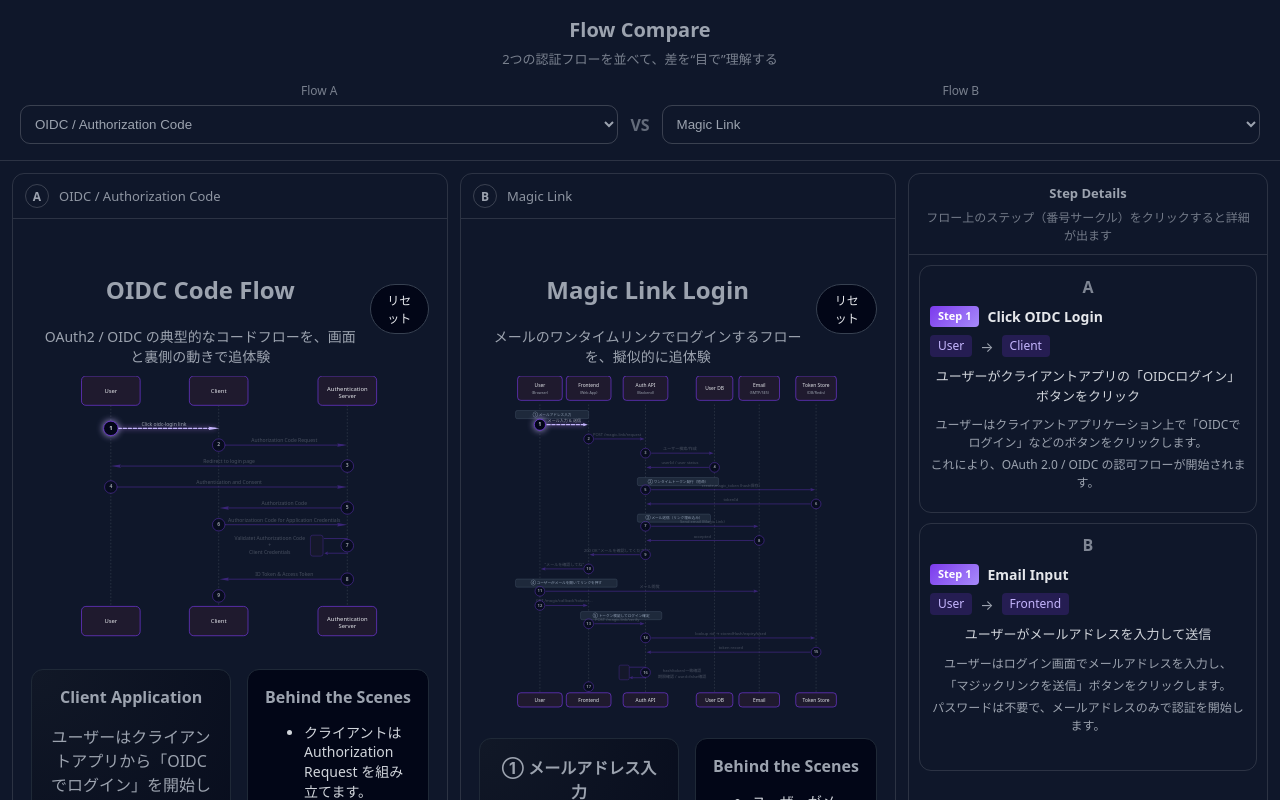
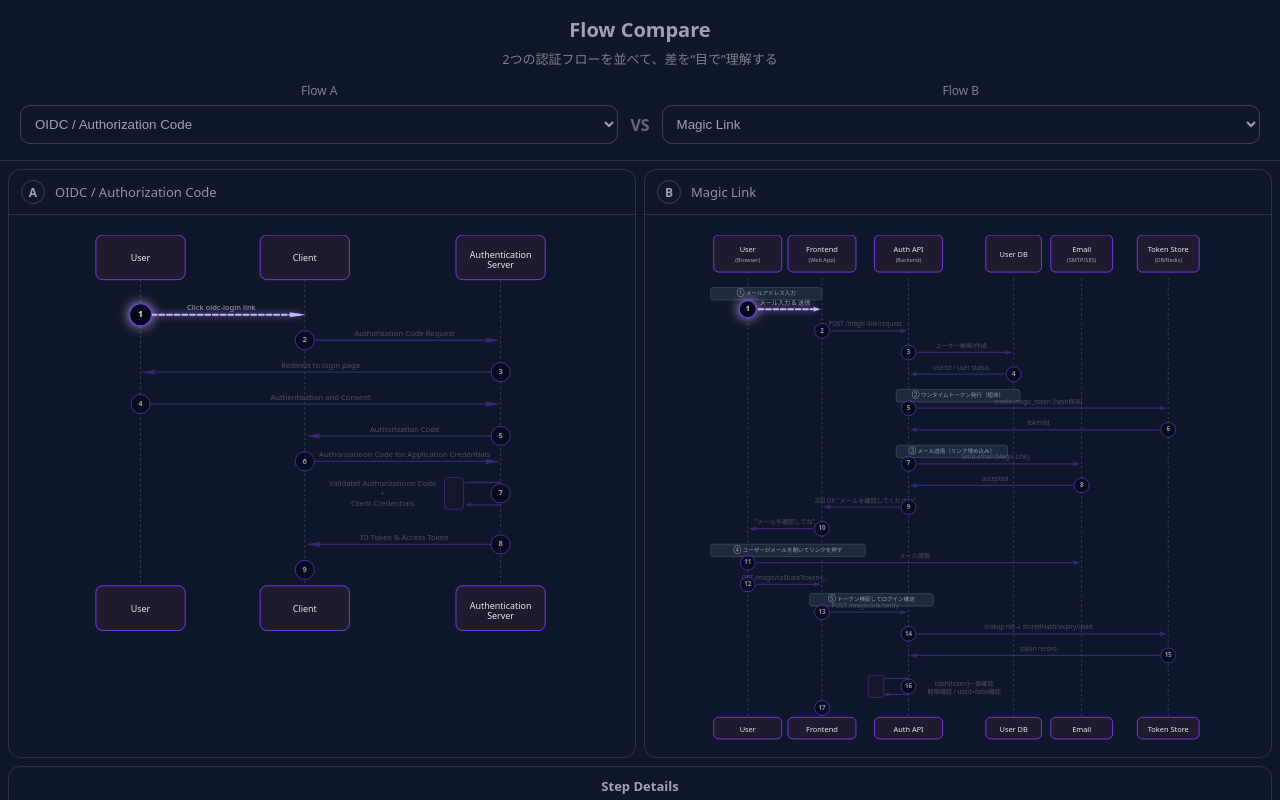
Before and after one commit to miyata-h256/auth-flow-studio, a React (Vite) app: page /compare in a window 1280 px wide. Shown: the top 800 px of the page. Built offline with nearby package versions, Linux system fonts and the light colour scheme.

Commit message:
fix: compareページのレイアウト修正。レスポンシブ対応実施

```diff
--- a/src/components/FlowPane.jsx
+++ b/src/components/FlowPane.jsx
@@ -1,37 +1,39 @@
 import styles from './styles/FlowPane.module.css';
 
-import OidcFlow from '../flows/oidc/OidcFlow';
-import PasskeyFlow from '../flows/passkey/PasskeyFlow';
-import MagicFlow from '../flows/magic/MagicFlow';
+// FlowSvgコンポーネントを直接インポート
+import OidcFlowSvg from '../flows/oidc/OidcFlowSvg';
+import PasskeyFlowSvg from '../flows/passkey/PasskeyFlowSvg';
+import MagicFlowSvg from '../flows/magic/MagicFlowSvg';
 
 /**
- * onStepSelect: クリックされたステップ情報を親に渡す
- * side: "left" | "right"（将来、差分色などに使える）
+ * FlowPane - Compare画面用のフロー図表示コンポーネント
+ *
+ * props:
+ *  - flowId: 'oidc' | 'passkey' | 'magic'
+ *  - activeStep: 現在アクティブなステップ番号（ハイライト表示用）
+ *  - onStepClick: ステップクリック時のコールバック
  */
-export default function FlowPane({ flowId, side, onStepSelect }) {
+export default function FlowPane({ flowId, activeStep, onStepClick }) {
   return (
     <div className={styles.pane}>
-      {/* ここで「ステップクリックイベント」を拾えるようにするのが肝。
-          既存のフロー側で onStepSelect を受け取れるなら渡す。
-          受け取れないなら、まずは FlowPane をただ表示だけにする。 */}
       {flowId === 'oidc' && (
-        <OidcFlow
-          side={side}
-          onStepSelect={onStepSelect}
+        <OidcFlowSvg
+          activeStep={activeStep}
+          onStepClick={onStepClick}
           interactive={true}
         />
       )}
       {flowId === 'passkey' && (
-        <PasskeyFlow
-          side={side}
-          onStepSelect={onStepSelect}
+        <PasskeyFlowSvg
+          activeStep={activeStep}
+          onStepClick={onStepClick}
           interactive={true}
         />
       )}
       {flowId === 'magic' && (
-        <MagicFlow
-          side={side}
-          onStepSelect={onStepSelect}
+        <MagicFlowSvg
+          activeStep={activeStep}
+          onStepClick={onStepClick}
           interactive={true}
         />
       )}
--- a/src/components/styles/FlowPane.module.css
+++ b/src/components/styles/FlowPane.module.css
@@ -4,3 +4,10 @@
   min-height: 0;
   flex: 1;
 }
+
+/* FlowSvgを大きく表示 - SVGの幅を明示的に指定 */
+.pane svg {
+  width: 100%;
+  height: auto;
+  min-width: 500px;
+}
--- a/src/components/styles/StepDetailPanel.module.css
+++ b/src/components/styles/StepDetailPanel.module.css
@@ -23,7 +23,7 @@
 
 .body {
   display: grid;
-  grid-template-rows: 1fr 1fr;
+  grid-template-columns: 1fr 1fr;
   gap: 10px;
   padding: 10px;
   overflow: auto;
--- a/src/pages/ComparePage.jsx
+++ b/src/pages/ComparePage.jsx
@@ -46,6 +46,16 @@ export default function ComparePage() {
     getStepData(flowOptions[2]?.id ?? flowOptions[0].id, 1)
   );
 
+  // ステップクリック時のハンドラ（左側）
+  const handleLeftStepClick = (stepData) => {
+    setLeftSelectedStep(stepData);
+  };
+
+  // ステップクリック時のハンドラ（右側）
+  const handleRightStepClick = (stepData) => {
+    setRightSelectedStep(stepData);
+  };
+
   return (
     <div className={styles.page}>
       <header className={styles.header}>
@@ -92,8 +102,8 @@ export default function ComparePage() {
 
             <FlowPane
               flowId={leftFlowId}
-              side='left'
-              onStepSelect={(step) => setLeftSelectedStep(step)}
+              activeStep={leftSelectedStep?.id ?? 1}
+              onStepClick={handleLeftStepClick}
             />
           </div>
 
@@ -107,8 +117,8 @@ export default function ComparePage() {
 
             <FlowPane
               flowId={rightFlowId}
-              side='right'
-              onStepSelect={(step) => setRightSelectedStep(step)}
+              activeStep={rightSelectedStep?.id ?? 1}
+              onStepClick={handleRightStepClick}
             />
           </div>
         </section>
--- a/src/pages/styles/ComparePage.module.css
+++ b/src/pages/styles/ComparePage.module.css
@@ -1,5 +1,6 @@
 .page {
   min-height: 100vh;
+  width: 100%;
   display: flex;
   flex-direction: column;
 }
@@ -42,9 +43,10 @@
 
 .main {
   display: grid;
-  grid-template-columns: 1fr 360px;
-  gap: 12px;
-  padding: 12px;
+  grid-template-columns: 1fr;
+  grid-template-rows: 1fr auto;
+  gap: 8px;
+  padding: 8px;
   flex: 1;
   min-height: 0;
 }
@@ -52,7 +54,7 @@
 .columns {
   display: grid;
   grid-template-columns: 1fr 1fr;
-  gap: 12px;
+  gap: 8px;
   min-height: 0;
 }
 
@@ -95,4 +97,34 @@
   border-radius: 12px;
   overflow: hidden;
   min-height: 0;
+  max-height: 350px;
 }
+
+/* ============================================
+   レスポンシブ対応
+   ============================================ */
+
+/* 大画面（ワイドモニター）: gapを少し広げる */
+@media (min-width: 1800px) {
+  .main {
+    gap: 12px;
+    padding: 12px;
+  }
+
+  .columns {
+    gap: 12px;
+  }
+
+  .details {
+    max-height: 400px;
+  }
+}
+
+/* 超大画面: さらに広く */
+@media (min-width: 2200px) {
+  .main {
+    grid-template-columns: 1fr 420px;
+    gap: 16px;
+    padding: 16px;
+  }
+}
```
